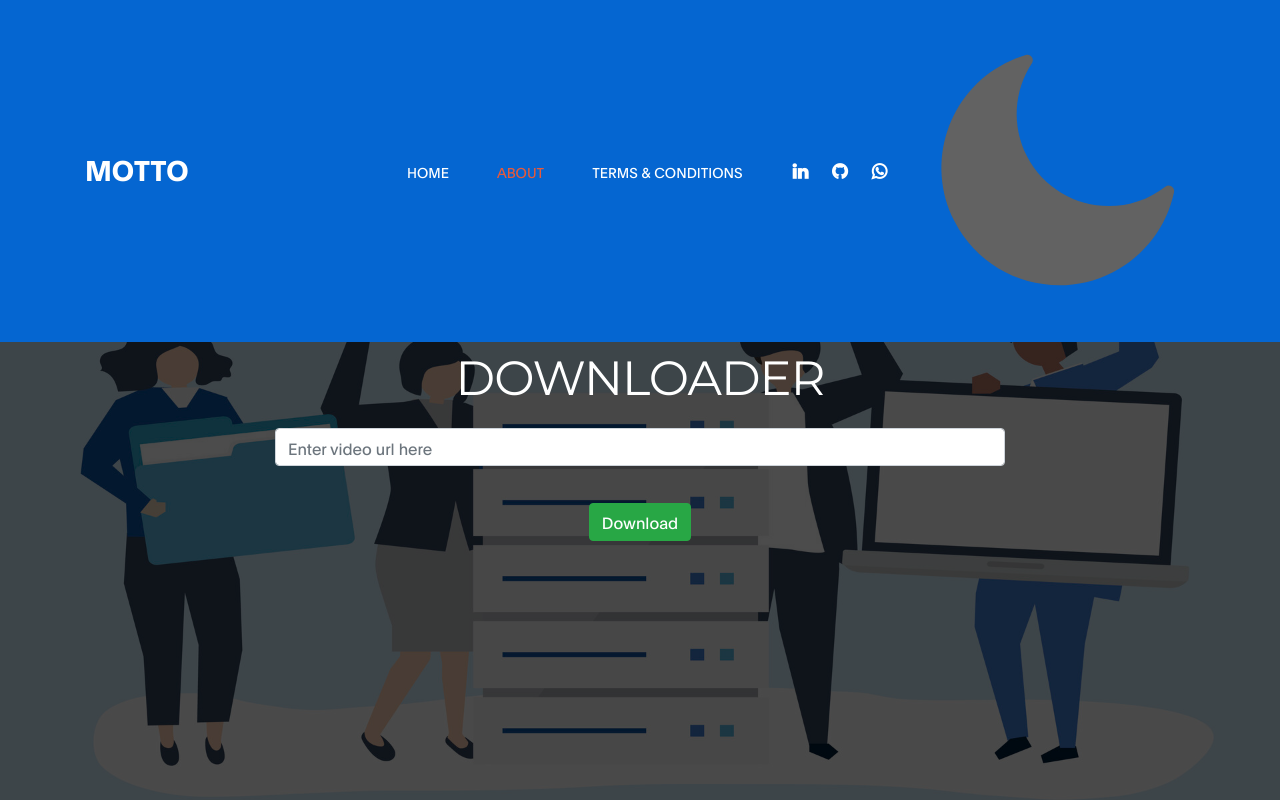
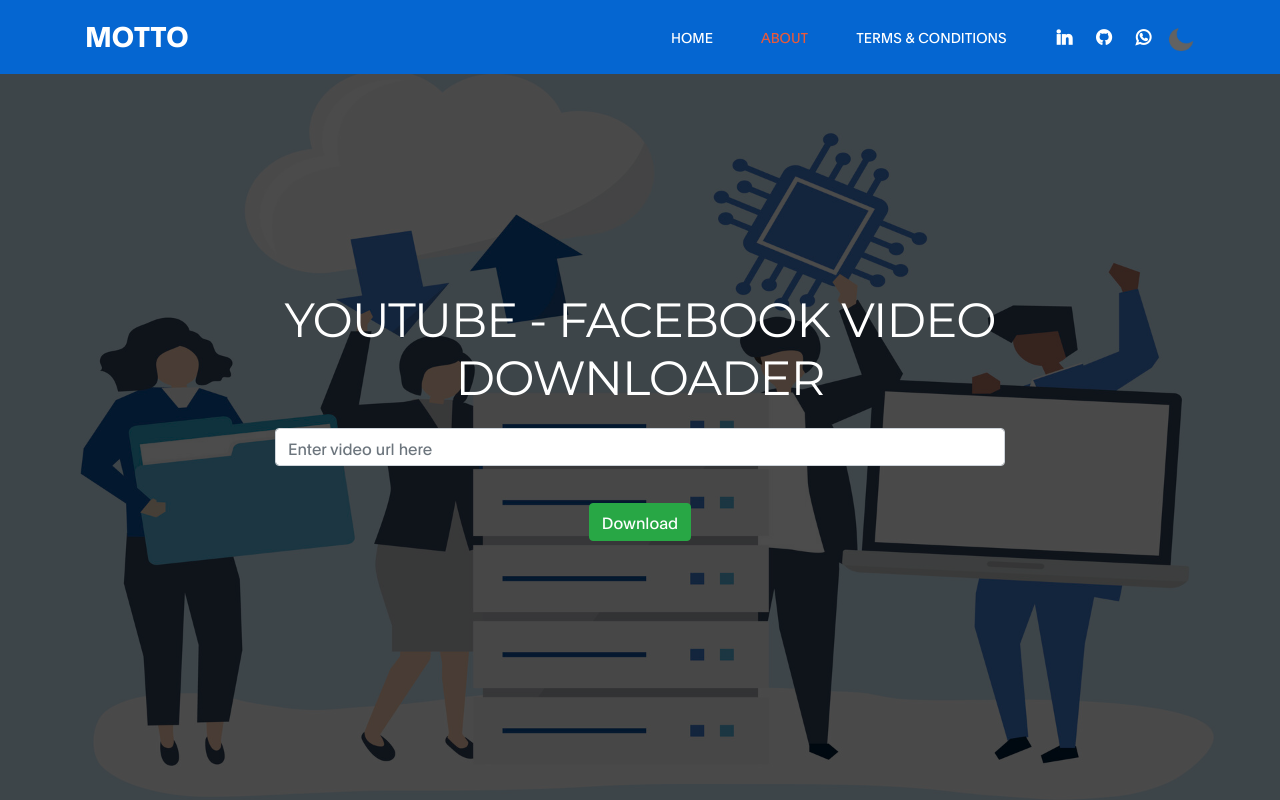
Before and after one commit to ShivamGarg2910/Motto, a plain HTML site: page index.html in a window 1280 px wide. Shown: the top 800 px of the page. Drawn offline with Linux system fonts and the light colour scheme.

Commit message:
Add css file for darkmode

```diff
--- a/css/darkmode.css
+++ b/css/darkmode.css
@@ -1,4 +1,5 @@
-#dark-toggle{
+#icon{
     width: 30px;
     cursor: pointer;
+    height: 30px;
 }
```
